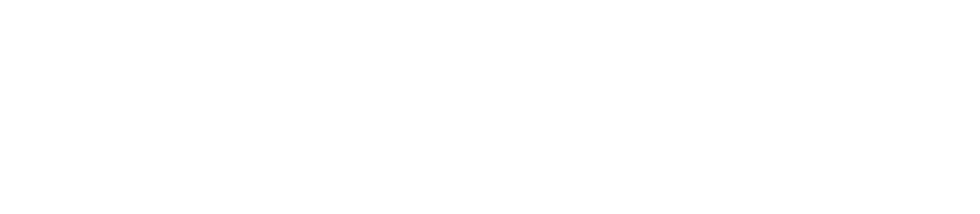
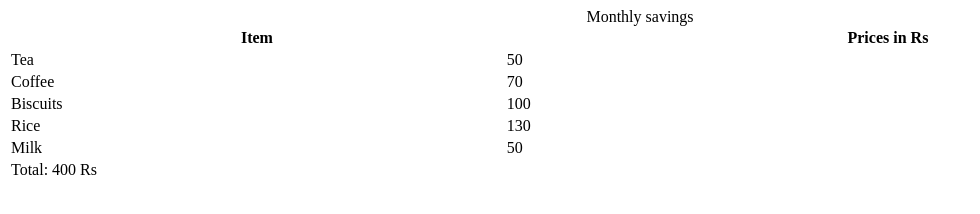
Before and after one commit to acciojob/grofers-checkout-2-mohnixh, a website: page main.html in a window 1280 px wide. Shown: the whole page, without its empty margins (0-980 px from the left). Drawn offline with Linux system fonts and the light colour scheme.

Commit message:
created a submission

```diff
--- a/main.html
+++ b/main.html
@@ -1,16 +1,38 @@
 <!DOCTYPE html>
-
-<html>
-
+<html lang="en">
 <head>
-	<link rel="stylesheet" href="styles.css">
+    <meta charset="UTF-8">
+    <meta name="viewport" content="width=device-width, initial-scale=1.0">
+    <title>Document</title>
 </head>
-
 <body>
-	<!-- the entire body must be written by student -->
-    <script type="text/javascript" src="./script.js">
-</script>
-
+    <table style="width: 100%">
+        <caption>Monthly savings</caption>
+        <tr>
+            <th>Item</th>
+            <th>Prices in Rs</th>
+        </tr>
+        <tr>
+            <td class="item">Tea</td>
+            <td class="price">50</td>
+        </tr>
+        <tr>
+            <td class="item">Coffee</td>
+            <td class="price">70</td>
+        </tr>
+        <tr>
+            <td class="item">Biscuits</td>
+            <td class="price">100</td>
+        </tr>
+        <tr>
+            <td class="item">Rice</td>
+            <td class="price">130</td>
+        </tr>
+        <tr>
+            <td class="item">Milk</td>
+            <td class="price">50</td>
+        </tr>
+    </table>
+    <script src="script.js"></script>
 </body>
-
 </html>
--- a/script.js
+++ b/script.js
@@ -1 +1,20 @@
-//your code here
+
+const rows = document.querySelectorAll("tr");
+
+let total = 0;
+
+for (let i = 1; i < rows.length; i++) {
+    const priceCell = rows[i].querySelector("td:nth-child(2)");
+    total += Number(priceCell.innerText);
+}
+
+const newRow = document.createElement("tr");
+
+const totalCell = document.createElement("td");
+totalCell.innerText = "Total: " + total + " Rs";
+totalCell.colSpan = 2;
+
+newRow.appendChild(totalCell);
+
+const table = document.querySelector("table");
+table.appendChild(newRow);
```
